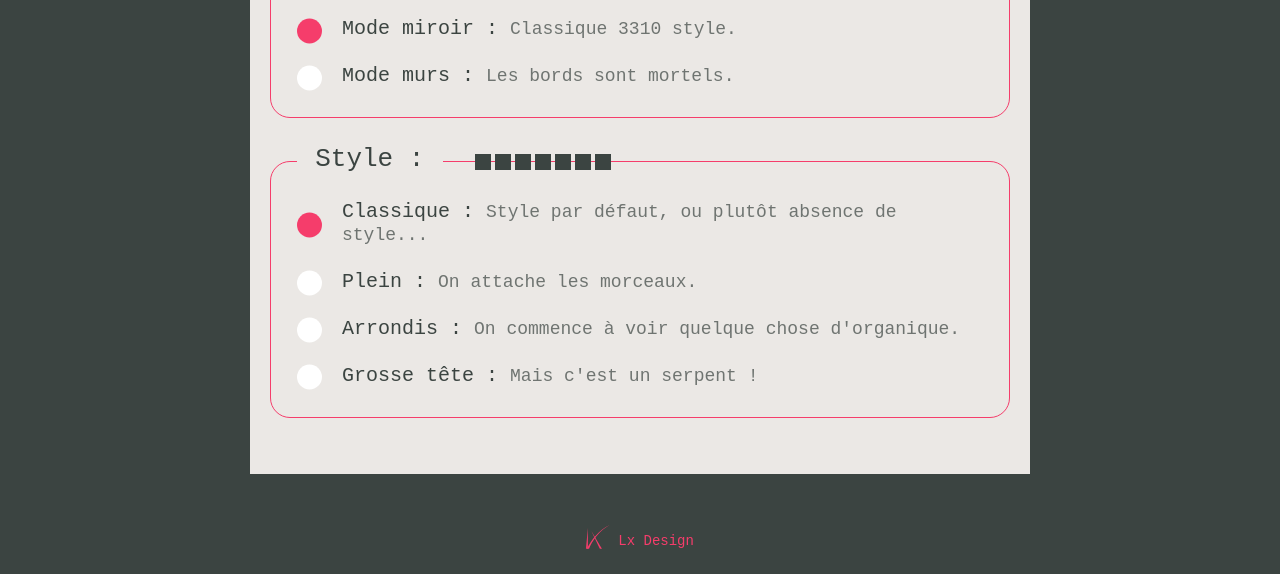
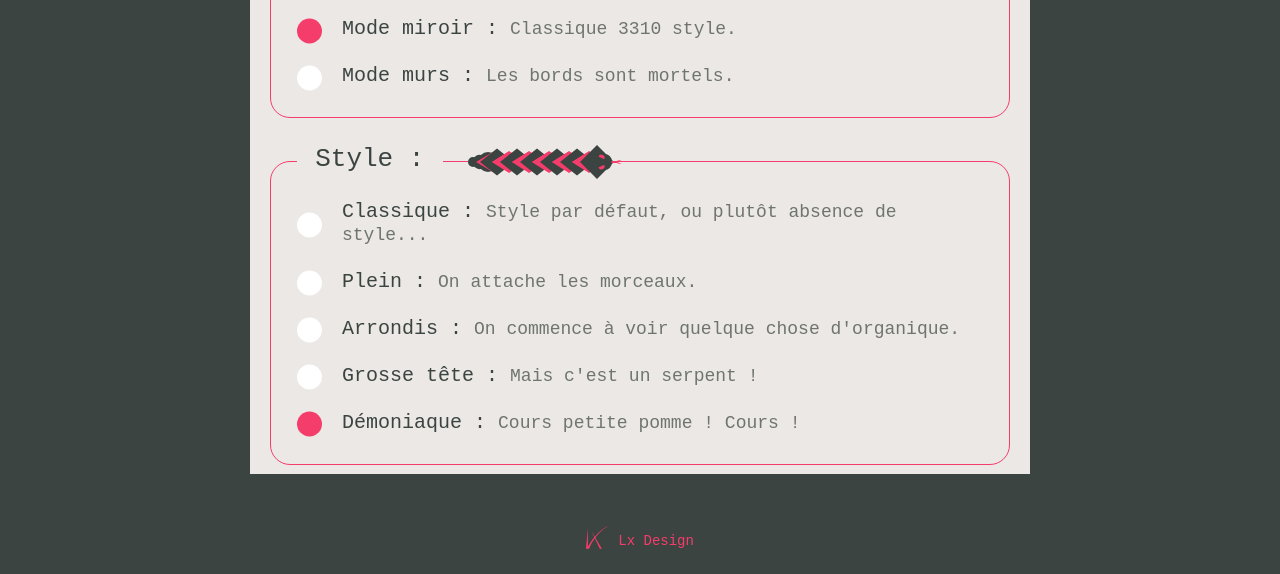
Before and after one commit to Lx-Ctn/Lx-Snake, a website built with webpack: page src/index.html in a window 1280 px wide. Both pictures are taken after a click on the element "Accédez aux Réglages". Shown: the part 256-830 px from the top of the page. Built offline with nearby package versions, Linux system fonts and the light colour scheme; some packages are replaced by stand-ins of ours; a web font is replaced by a local one.

Commit message:
feat: add a new "evil" game art

```diff
--- a/src/app/game-art/GameArt.js
+++ b/src/app/game-art/GameArt.js
@@ -63,12 +63,20 @@ export function GameArt(gameStyle, contexte, cellSize) {
 
 	const getCoor = () => ({ x: this.x, y: this.y });
 	switch (gameStyle) {
-		case "bigHead":
-			const bigHeadSnakeArt = evil(contexte, cellSize).snake;
-			this.head = () => bigHeadSnakeArt.head(getCoor());
-			this.body = () => bigHeadSnakeArt.body(getCoor());
-			this.turn = turn => bigHeadSnakeArt.turn(getCoor(), turn);
-			this.tail = () => bigHeadSnakeArt.tail(getCoor());
+		case "classic":
+			const classicSnakeArt = classic(contexte, cellSize).snake;
+			this.head = () => classicSnakeArt.head(getCoor());
+			this.body = () => classicSnakeArt.body(getCoor());
+			this.turn = turn => classicSnakeArt.turn(getCoor(), turn);
+			this.tail = () => classicSnakeArt.tail(getCoor());
+			break;
+
+		case "full":
+			const fullSnakeArt = full(contexte, cellSize).snake;
+			this.head = () => fullSnakeArt.head(getCoor());
+			this.body = () => fullSnakeArt.body(getCoor());
+			this.turn = turn => fullSnakeArt.turn(getCoor(), turn);
+			this.tail = () => fullSnakeArt.tail(getCoor());
 			break;
 
 		case "rounded":
@@ -79,21 +87,21 @@ export function GameArt(gameStyle, contexte, cellSize) {
 			this.tail = () => roundedSnakeArt.tail(getCoor());
 			break;
 
-		case "full":
-			const fullSnakeArt = full(contexte, cellSize).snake;
-			this.head = () => fullSnakeArt.head(getCoor());
-			this.body = () => fullSnakeArt.body(getCoor());
-			this.turn = turn => fullSnakeArt.turn(getCoor(), turn);
-			this.tail = () => fullSnakeArt.tail(getCoor());
+		case "bigHead":
+			const bigHeadSnakeArt = bigHead(contexte, cellSize).snake;
+			this.head = () => bigHeadSnakeArt.head(getCoor());
+			this.body = () => bigHeadSnakeArt.body(getCoor());
+			this.turn = turn => bigHeadSnakeArt.turn(getCoor(), turn);
+			this.tail = () => bigHeadSnakeArt.tail(getCoor());
 			break;
 
-		case "classic":
+		case "evil":
 		default:
-			const classicSnakeArt = classic(contexte, cellSize).snake;
-			this.head = () => classicSnakeArt.head(getCoor());
-			this.body = () => classicSnakeArt.body(getCoor());
-			this.turn = turn => classicSnakeArt.turn(getCoor(), turn);
-			this.tail = () => classicSnakeArt.tail(getCoor());
+			const evilSnakeArt = evil(contexte, cellSize).snake;
+			this.head = () => evilSnakeArt.head(getCoor());
+			this.body = () => evilSnakeArt.body(getCoor());
+			this.turn = turn => evilSnakeArt.turn(getCoor(), turn);
+			this.tail = () => evilSnakeArt.tail(getCoor());
 			break;
 	}
 
--- /dev/null
+++ b/src/app/game-art/arts/evil.js
@@ -0,0 +1,116 @@
+import COLORS from "../../Colors";
+
+export const evil = (context, cellSize) => {
+	const radius = cellSize / 2;
+	const scale = 1.2;
+	const bodyScale = 0.8;
+	const xOffset = (cellSize * scale) / 4; // Décalage : la tête dépasse en arrière
+
+	const fullCircle = coor => context.arc(coor.x + radius, coor.y + radius, radius, 0, Math.PI * 2); // x, y : coordonnées du centre, rayon, angleDépart, angleFin (Math.PI * 2 : cercle complet, Math.PI : demi-cercle), sensAntiHoraire.,
+	const fallenSquare = (coor, xOffset = 0, bodyScale = 1) => {
+		const diagonal = scale * cellSize * Math.SQRT2;
+		const startX = coor.x + xOffset - (diagonal - cellSize) / 2;
+		const startY = coor.y - (diagonal * bodyScale - cellSize) / 2;
+		context.moveTo(startX, coor.y + radius);
+		context.lineTo(coor.x + xOffset + radius, startY);
+		context.lineTo(startX + diagonal, coor.y + radius);
+		context.lineTo(coor.x + xOffset + radius, startY + diagonal * bodyScale);
+		context.closePath();
+	};
+
+	return {
+		snake: {
+			head: coor => {
+				fallenSquare(coor, -xOffset);
+				context.arc(coor.x + radius * 0.9 * scale, coor.y + radius, radius / scale, 0, Math.PI * 2);
+				context.fill();
+
+				// Yeux :
+				context.beginPath();
+				context.fillStyle = COLORS.red;
+				const eyeRadius = radius / scale / 2.6;
+				const eyeYOffset = radius / 1.7;
+				context.arc(coor.x + radius / scale, coor.y + eyeYOffset, eyeRadius, Math.PI * 1.15, Math.PI * 2.15);
+				context.fill();
+				context.beginPath();
+				context.arc(
+					coor.x + radius / scale,
+					coor.y + cellSize - eyeYOffset,
+					eyeRadius,
+					Math.PI * -0.15,
+					Math.PI * 0.85
+				);
+				context.fill();
+
+				// Langue :
+				context.fillStyle = COLORS.red;
+				const tongueLength = cellSize / 2;
+				const tongueWidth = cellSize / 5;
+				const tongueX = coor.x + cellSize - radius / 8;
+				const tongueY = coor.y + radius - tongueWidth / 2;
+				context.beginPath();
+				context.moveTo(tongueX, tongueY + tongueWidth / 4);
+				context.lineTo(tongueX + tongueLength / 2, tongueY + tongueWidth / 4);
+				context.lineTo(tongueX + tongueLength, tongueY);
+				context.lineTo(tongueX + tongueLength / 2, tongueY + tongueWidth / 2);
+				context.lineTo(tongueX + tongueLength, tongueY + tongueWidth);
+				context.lineTo(tongueX + tongueLength / 2, tongueY + tongueWidth - tongueWidth / 4);
+				context.lineTo(tongueX, tongueY + tongueWidth - tongueWidth / 4);
+				context.fill();
+			},
+
+			body: coor => {
+				fallenSquare(coor, -xOffset, bodyScale);
+				context.fillStyle = COLORS.green;
+				context.fill();
+
+				context.beginPath();
+				fallenSquare(coor, xOffset, bodyScale * 0.8);
+				context.fillStyle = COLORS.red;
+				context.fill();
+			},
+
+			turn: (coor, turn) => {
+				const scale = 0.9;
+				const startingAngle = { x: coor.x, y: coor.y + (turn === "right" ? cellSize : 0) };
+
+				context.save();
+				context.translate(
+					startingAngle.x + Math.cos((3 / 4) * 0.5 * Math.PI) * radius,
+					startingAngle.y + (turn === "right" ? -1 : 1) * Math.sin((3 / 4) * 0.5 * Math.PI) * radius
+				);
+				context.rotate(Math.PI * (turn === "right" ? 1 : -1) * 0.17);
+				fallenSquare({ x: (-scale * cellSize) / 2, y: (-scale * cellSize) / 2 }, 0, bodyScale);
+				context.fillStyle = COLORS.green;
+				context.fill();
+				context.restore();
+
+				context.beginPath();
+				context.translate(
+					startingAngle.x + Math.cos((1 / 4) * 0.5 * Math.PI) * radius,
+					startingAngle.y + (turn === "right" ? -1 : 1) * Math.sin((1 / 4) * 0.5 * Math.PI) * radius
+				);
+				context.rotate(Math.PI * (turn === "right" ? 1 : -1) * 0.33);
+				fallenSquare({ x: (-scale * cellSize) / 2, y: (-scale * cellSize) / 2 }, 0, bodyScale * bodyScale);
+				context.fillStyle = COLORS.red;
+				context.fill();
+			},
+
+			tail: coor => {
+				context.arc(coor.x + radius * 1.5, coor.y + radius, radius, 0, Math.PI * 2);
+				context.arc(coor.x + radius / 1.5, coor.y + radius, radius / 1.4, 0, Math.PI * 2);
+				context.arc(coor.x, coor.y + radius, radius / 2, 0, Math.PI * 2);
+				context.fillStyle = COLORS.green;
+				context.fill();
+
+				context.beginPath();
+				context.moveTo(coor.x + cellSize, coor.y);
+				context.lineTo(coor.x + radius / 3, coor.y + radius);
+				context.lineTo(coor.x + cellSize, coor.y + cellSize);
+				context.fillStyle = COLORS.red;
+				context.fill();
+			},
+		},
+		apple: fullCircle,
+	};
+};
--- a/src/index.html
+++ b/src/index.html
@@ -66,7 +66,7 @@
 						<label class="styleSelector" id="classicSelector"
 							>Classique :
 							<span class="settingDescriptions">Style par défaut, ou plutôt absence de style...</span>
-							<input type="radio" id="classic" value="classic" name="style" checked />
+							<input type="radio" id="classic" value="classic" name="style" />
 							<span class="checkmark"></span>
 						</label>
 						<label class="styleSelector" id="fullSelector"
@@ -85,6 +85,12 @@
 							>Grosse tête :
 							<span class="settingDescriptions">Mais c'est un serpent !</span>
 							<input type="radio" id="bigHead" value="bigHead" name="style" />
+							<span class="checkmark"></span>
+						</label>
+						<label class="styleSelector" id="evilSelector"
+							>Démoniaque :
+							<span class="settingDescriptions">Cours petite pomme ! Cours !</span>
+							<input type="radio" id="evil" value="evil" name="style" checked />
 							<span class="checkmark"></span>
 						</label>
 					</fieldset>
--- a/src/index.js
+++ b/src/index.js
@@ -25,7 +25,7 @@ let gameLoopDelay = INITIAL_SPEED; // Time between frames : shorter increase gam
 const minGameLoopDelay = 40;
 
 let borderGameStyle;
-let gameStyle = "classic";
+let gameStyle = "evil";
 let style;
 
 let snake;
@@ -376,8 +376,12 @@ function selectingStyle(event) {
 			setting.style.borderRadius = radius;
 			break;
 
+		case "evilSelector":
 		default:
-			throw "Invalid Style";
+			gameStyle = "evil";
+			canvas.style.borderRadius = radius;
+			setting.style.borderRadius = radius;
+			break;
 	}
 
 	// Mise à jour du preview du snake avec le nouveau style :
```
